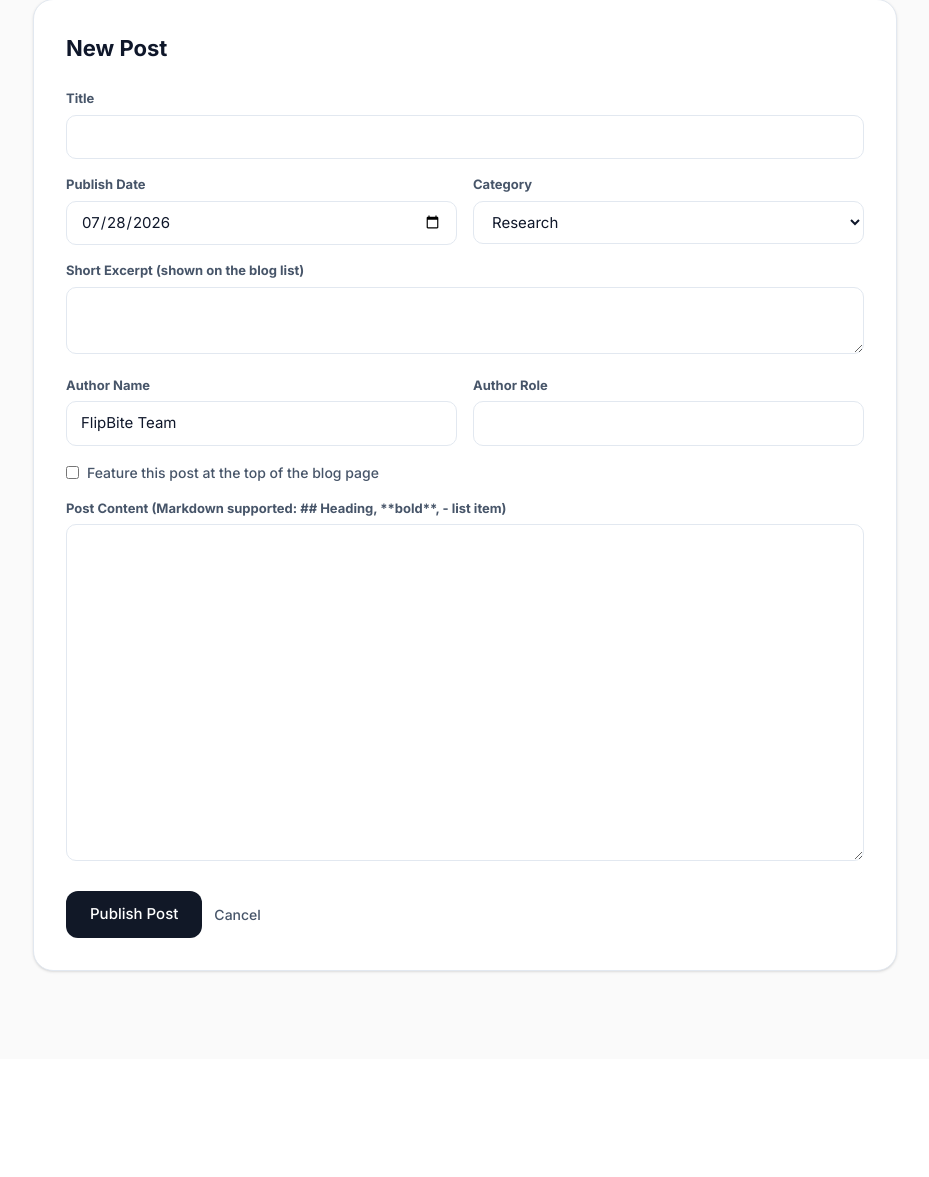
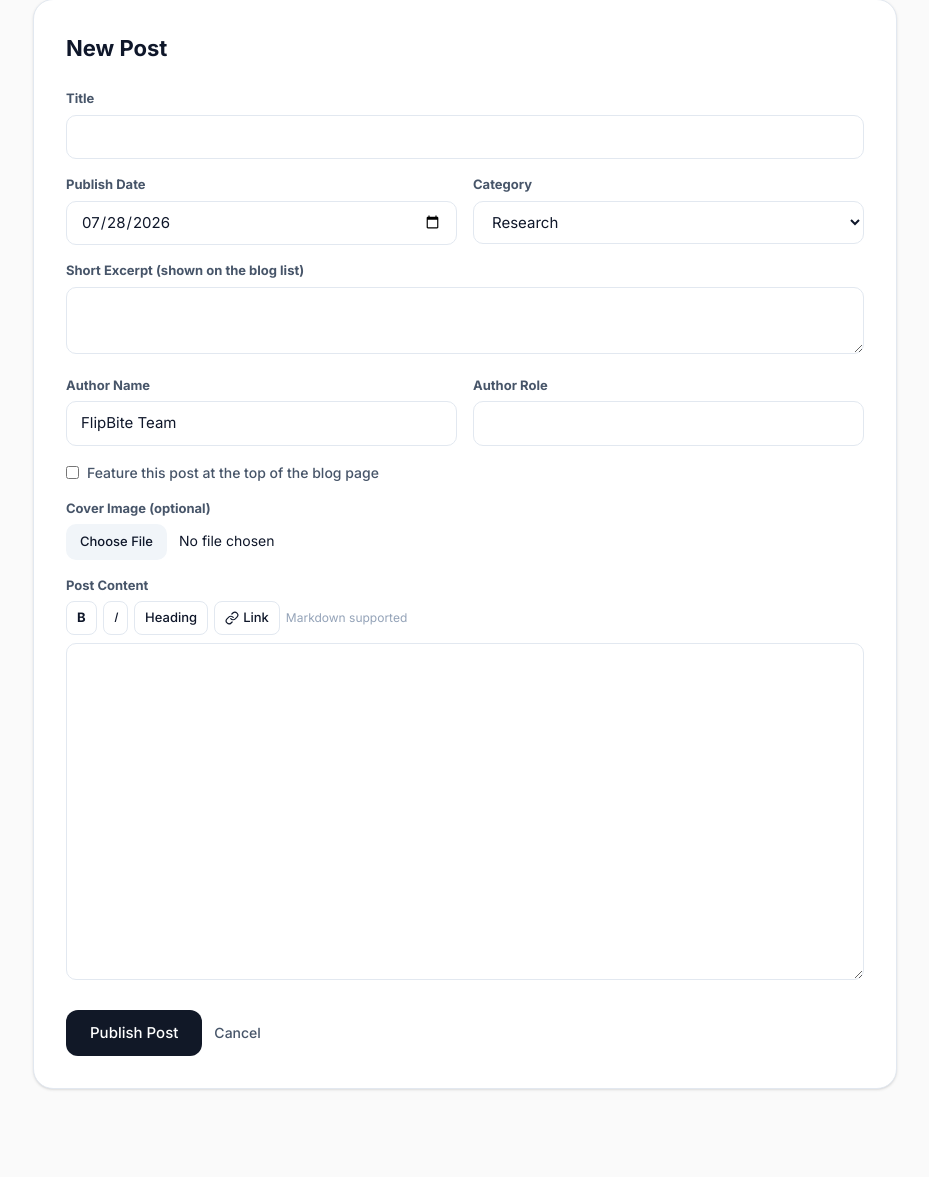
Before and after one commit to ali32-tech/FlipBite, a PHP site: page /flipbite-blog-admin-313/index.php?new=1 in a window 1280 px wide. Shown: the part 110-1287 px from the top of the page, without its empty margins (175-1104 px from the left). Before the commit the page ends 1083 px from the top, so only its background shows below. Run offline with PHP 8.4, Linux system fonts and the light colour scheme; the visitor is signed in with stand-in values (Sample User, id 1).

Commit message:
Add cover images and a link-insertion helper to the admin panel
- Admin post form now supports uploading a cover image (jpg/png/gif/webp),
  with thumbnail preview and a remove option; save.php stores it under
  posts/images/ and records the path in frontmatter.
- Deleting a post also removes its associated image file.
- Added a simple markdown toolbar (Bold, Italic, Heading, Link) above the
  content textarea, with an "Insert Link" prompt for non-technical use.
- blog.html and post.html now render the real cover image when present,
  falling back to the existing icon placeholder otherwise.
- Switched image-type validation from mime_content_type() (needs the
  fileinfo extension) to getimagesize(), which is core PHP.

```diff
--- a/flipbite-blog-admin-313/index.php
+++ b/flipbite-blog-admin-313/index.php
@@ -9,7 +9,7 @@ if (is_dir($postsDir)) {
         if (substr($file, -3) !== '.md') continue;
         $slug = substr($file, 0, -3);
         $raw = file_get_contents($postsDir . '/' . $file);
-        $data = ['slug' => $slug, 'title' => $slug, 'date' => '', 'category' => 'General', 'excerpt' => '', 'author' => '', 'author_role' => '', 'featured' => false, 'body' => $raw];
+        $data = ['slug' => $slug, 'title' => $slug, 'date' => '', 'category' => 'General', 'excerpt' => '', 'author' => '', 'author_role' => '', 'featured' => false, 'image' => '', 'body' => $raw];
         if (preg_match('/^---\r?\n(.*?)\r?\n---\r?\n?(.*)$/s', $raw, $m)) {
             $data['body'] = trim($m[2]);
             foreach (preg_split('/\r?\n/', $m[1]) as $line) {
@@ -74,8 +74,9 @@ $showForm = isset($_GET['new']) || $editPost;
       <!-- ADD / EDIT FORM -->
       <div class="bg-white border border-[#e2e8f0] rounded-[20px] p-[32px] shadow-sm mb-[40px]">
         <h2 class="text-[22px] font-bold mb-[24px]"><?= $editPost ? 'Edit Post' : 'New Post' ?></h2>
-        <form method="POST" action="save.php" class="flex flex-col gap-[16px]">
+        <form method="POST" action="save.php" enctype="multipart/form-data" class="flex flex-col gap-[16px]">
           <input type="hidden" name="original_slug" value="<?= htmlspecialchars($editPost['slug'] ?? '') ?>">
+          <input type="hidden" name="existing_image" value="<?= htmlspecialchars($editPost['image'] ?? '') ?>">
 
           <div>
             <label class="block text-[13px] font-bold text-[#475569] mb-[6px]">Title</label>
@@ -124,8 +125,32 @@ $showForm = isset($_GET['new']) || $editPost;
           </label>
 
           <div>
-            <label class="block text-[13px] font-bold text-[#475569] mb-[6px]">Post Content (Markdown supported: ## Heading, **bold**, - list item)</label>
-            <textarea name="body" rows="14" required
+            <label class="block text-[13px] font-bold text-[#475569] mb-[6px]">Cover Image (optional)</label>
+            <?php if (!empty($editPost['image'])): ?>
+              <div class="flex items-center gap-[12px] mb-[10px]">
+                <img src="../<?= htmlspecialchars($editPost['image']) ?>" alt="Current cover image" class="w-[80px] h-[60px] object-cover rounded-[8px] border border-[#e2e8f0]">
+                <label class="flex items-center gap-[6px] text-[13px] text-[#DC2626] font-medium">
+                  <input type="checkbox" name="remove_image" value="1"> Remove current image
+                </label>
+              </div>
+            <?php endif; ?>
+            <input type="file" name="image" accept="image/png,image/jpeg,image/webp,image/gif"
+              class="w-full text-[14px] file:mr-[12px] file:px-[14px] file:py-[8px] file:rounded-[10px] file:border-0 file:bg-[#F1F5F9] file:text-[#0f172a] file:font-medium file:text-[13px] hover:file:bg-[#E2E8F0]">
+          </div>
+
+          <div>
+            <label class="block text-[13px] font-bold text-[#475569] mb-[6px]">Post Content</label>
+            <div class="flex items-center gap-[6px] mb-[8px]">
+              <button type="button" data-wrap="**|**" class="md-btn px-[10px] py-[6px] rounded-[8px] border border-[#e2e8f0] text-[13px] font-bold hover:bg-[#F8FAFC]">B</button>
+              <button type="button" data-wrap="_|_" class="md-btn px-[10px] py-[6px] rounded-[8px] border border-[#e2e8f0] text-[13px] italic hover:bg-[#F8FAFC]">I</button>
+              <button type="button" data-wrap="## |" class="md-btn px-[10px] py-[6px] rounded-[8px] border border-[#e2e8f0] text-[13px] font-medium hover:bg-[#F8FAFC]">Heading</button>
+              <button type="button" id="insert-link-btn" class="px-[10px] py-[6px] rounded-[8px] border border-[#e2e8f0] text-[13px] font-medium hover:bg-[#F8FAFC] flex items-center gap-[4px]">
+                <svg width="14" height="14" viewBox="0 0 24 24" fill="none" stroke="currentColor" stroke-width="2" stroke-linecap="round" stroke-linejoin="round"><path d="M10 13a5 5 0 0 0 7.54.54l3-3a5 5 0 0 0-7.07-7.07l-1.72 1.71"></path><path d="M14 11a5 5 0 0 0-7.54-.54l-3 3a5 5 0 0 0 7.07 7.07l1.71-1.71"></path></svg>
+                Link
+              </button>
+              <span class="text-[12px] text-[#94A3B8]">Markdown supported</span>
+            </div>
+            <textarea name="body" id="body-textarea" rows="14" required
               class="w-full px-[14px] py-[10px] rounded-[10px] border border-[#e2e8f0] text-[15px] font-mono focus:outline-none focus:border-[#10B981]"><?= htmlspecialchars($editPost['body'] ?? '') ?></textarea>
           </div>
 
@@ -149,16 +174,25 @@ $showForm = isset($_GET['new']) || $editPost;
         <div class="flex flex-col gap-[12px]">
           <?php foreach ($posts as $p): ?>
             <div class="bg-white border border-[#e2e8f0] rounded-[16px] p-[20px] flex items-center justify-between gap-[16px]">
-              <div>
-                <div class="flex items-center gap-[8px] mb-[4px]">
-                  <span class="text-[11px] font-bold uppercase tracking-wide text-[#475569] bg-[#F1F5F9] px-[8px] py-[2px] rounded-full"><?= htmlspecialchars($p['category']) ?></span>
-                  <?php if (!empty($p['featured'])): ?><span class="text-[11px] font-bold uppercase tracking-wide text-[#10B981] bg-[#F0FDF4] px-[8px] py-[2px] rounded-full">Featured</span><?php endif; ?>
-                  <span class="text-[12px] text-[#94A3B8]"><?= htmlspecialchars($p['date']) ?></span>
+              <div class="flex items-center gap-[16px] min-w-0">
+                <?php if (!empty($p['image'])): ?>
+                  <img src="../<?= htmlspecialchars($p['image']) ?>" alt="" class="w-[64px] h-[48px] object-cover rounded-[8px] border border-[#e2e8f0] shrink-0">
+                <?php else: ?>
+                  <div class="w-[64px] h-[48px] rounded-[8px] bg-[#F1F5F9] border border-[#e2e8f0] shrink-0 flex items-center justify-center text-[#94A3B8]">
+                    <svg width="20" height="20" viewBox="0 0 24 24" fill="none" stroke="currentColor" stroke-width="1.5"><rect x="3" y="3" width="18" height="18" rx="2"/><circle cx="8.5" cy="8.5" r="1.5"/><path d="m21 15-5-5L5 21"/></svg>
+                  </div>
+                <?php endif; ?>
+                <div class="min-w-0">
+                  <div class="flex items-center gap-[8px] mb-[4px]">
+                    <span class="text-[11px] font-bold uppercase tracking-wide text-[#475569] bg-[#F1F5F9] px-[8px] py-[2px] rounded-full"><?= htmlspecialchars($p['category']) ?></span>
+                    <?php if (!empty($p['featured'])): ?><span class="text-[11px] font-bold uppercase tracking-wide text-[#10B981] bg-[#F0FDF4] px-[8px] py-[2px] rounded-full">Featured</span><?php endif; ?>
+                    <span class="text-[12px] text-[#94A3B8]"><?= htmlspecialchars($p['date']) ?></span>
+                  </div>
+                  <div class="font-bold text-[16px] truncate"><?= htmlspecialchars($p['title']) ?></div>
                 </div>
-                <div class="font-bold text-[16px]"><?= htmlspecialchars($p['title']) ?></div>
               </div>
               <div class="flex items-center gap-[16px] shrink-0">
-                <a href="../post.html?slug=<?= urlencode($p['slug']) ?>" target="_blank" class="text-[13px] font-medium text-[#475569] hover:text-[#0f172a]">View</a>
+                <a href="../post?slug=<?= urlencode($p['slug']) ?>" target="_blank" class="text-[13px] font-medium text-[#475569] hover:text-[#0f172a]">View</a>
                 <a href="?edit=<?= urlencode($p['slug']) ?>" class="text-[13px] font-medium text-[#3B82F6] hover:underline">Edit</a>
                 <form method="POST" action="delete.php" onsubmit="return confirm('Delete this post? This cannot be undone.');">
                   <input type="hidden" name="slug" value="<?= htmlspecialchars($p['slug']) ?>">
@@ -171,5 +205,38 @@ $showForm = isset($_GET['new']) || $editPost;
       <?php endif; ?>
     <?php endif; ?>
   </main>
+
+  <script>
+    const textarea = document.getElementById('body-textarea');
+
+    function wrapSelection(before, after) {
+      const start = textarea.selectionStart;
+      const end = textarea.selectionEnd;
+      const selected = textarea.value.slice(start, end) || 'text';
+      textarea.setRangeText(before + selected + after, start, end, 'select');
+      textarea.focus();
+    }
+
+    document.querySelectorAll('.md-btn').forEach((btn) => {
+      btn.addEventListener('click', () => {
+        const [before, after] = btn.dataset.wrap.split('|');
+        wrapSelection(before, after);
+      });
+    });
+
+    const insertLinkBtn = document.getElementById('insert-link-btn');
+    if (insertLinkBtn) {
+      insertLinkBtn.addEventListener('click', () => {
+        const url = prompt('Link URL (e.g. https://example.com):');
+        if (!url) return;
+        const start = textarea.selectionStart;
+        const end = textarea.selectionEnd;
+        const selectedText = textarea.value.slice(start, end);
+        const linkText = selectedText || prompt('Link text:', url) || url;
+        textarea.setRangeText(`[${linkText}](${url})`, start, end, 'end');
+        textarea.focus();
+      });
+    }
+  </script>
 </body>
 </html>
```
Also changed, not shown: blog.html (+14 -8 lines), flipbite-blog-admin-313/delete.php (+8 -0 lines), flipbite-blog-admin-313/save.php (+34 -0 lines), post.html (+10 -1 lines).
